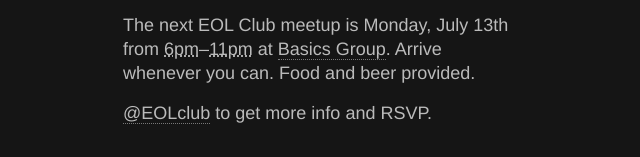
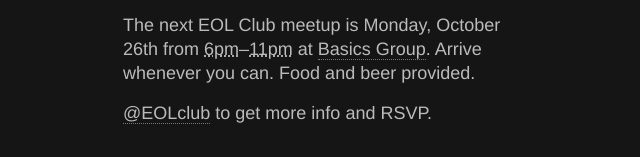
Before and after one commit to dpie/eolclub, a plain HTML site: page index.html in a window 1280 px wide. Shown: the part 718-875 px from the top of the page, 317-957 px from the left. Drawn offline with Linux system fonts and the light colour scheme.

Commit message:
update with October 26th, 2015 meetup date

```diff
--- a/index.html
+++ b/index.html
@@ -23,8 +23,8 @@
         </p>
         <p>
           The next <span class="summary">EOL Club</span>
-          meetup is Monday, July 13th from
-          <abbr class="dtstart" title="2015-07-13T18:00:00-04:00">6pm</abbr>&ndash;<abbr class="dtend" title="2015-07-13T23:00:00-04:00">11pm</abbr>
+          meetup is Monday, October 26th from
+          <abbr class="dtstart" title="2015-10-26T18:00:00-04:00">6pm</abbr>&ndash;<abbr class="dtend" title="2015-10-26T23:00:00-04:00">11pm</abbr>
           at <a class="location" href="http://basicsgroup.com">Basics Group</a>.
           Arrive whenever you can. Food and beer provided.
         </p>
```
Also changed, not shown: 1 other file.
